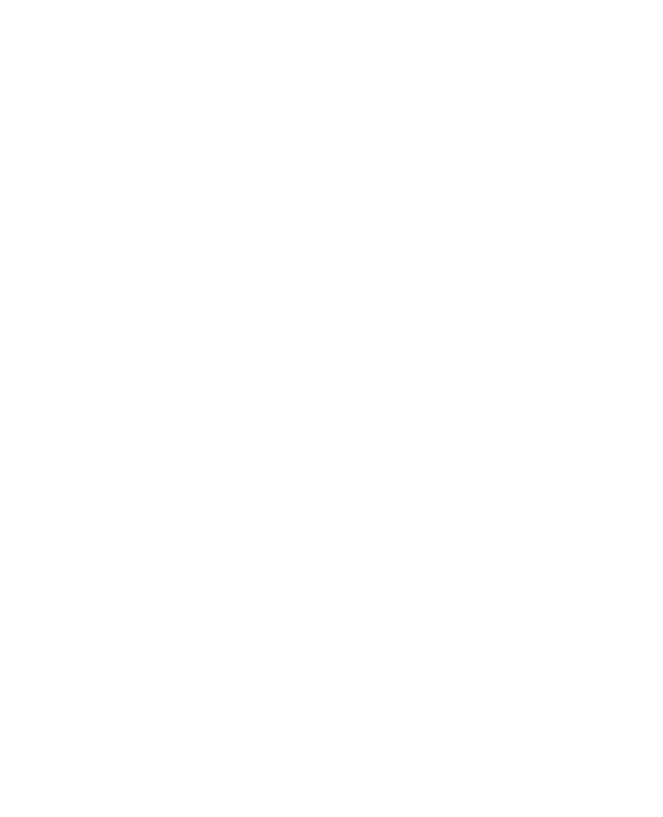
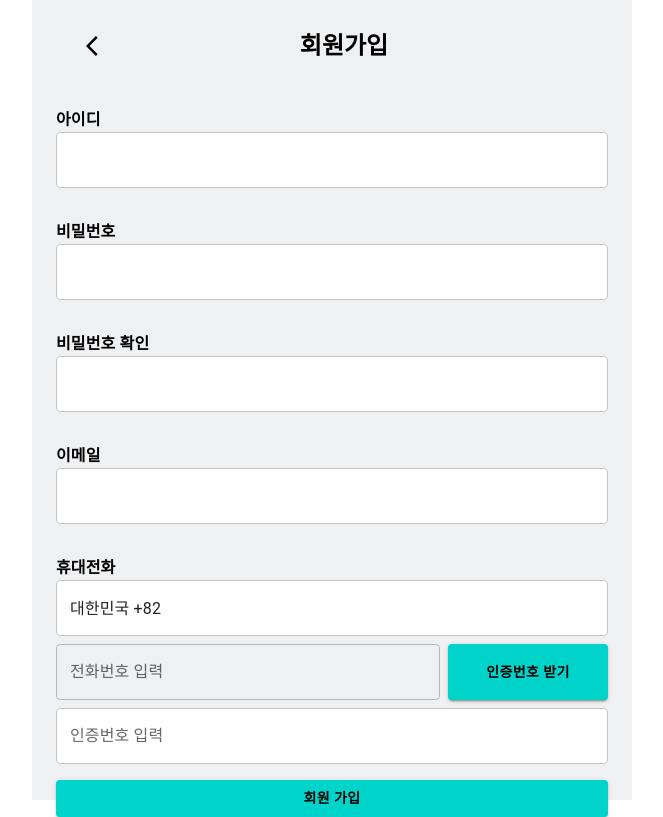
Before and after one commit to dm0114/ssokdam_mirror, a React (Create React App) app in the folder ecowon-front/: page /signup in a window 1280 px wide. Before the commit this address had no page. Shown: the whole page, without its empty margins (308-971 px from the left). Built offline with nearby package versions, Linux system fonts and the light colour scheme.

Commit message:
login SignUp

```diff
--- a/ecowon-front/src/App.jsx
+++ b/ecowon-front/src/App.jsx
@@ -7,6 +7,8 @@ import {
 import Loading from './Pages/Loading.jsx'
 import Login from './Pages/Auth/Login.jsx'
 import FindId from './Pages/Auth/FindId';
+import SignUp from './Pages/Auth/SignUp.jsx'
+import Home from './Pages/Main/Home'
 
 function App() {
   return (
@@ -16,6 +18,7 @@ function App() {
         </Route>
         <Route path='/login' element={<Login/>} />
         <Route path='/login/findId' element={<FindId/>} />
+        <Route path='/signup' element={<SignUp/>} />
       </Routes>
     </Router>
   );
--- a/ecowon-front/src/Pages/Auth/Login.jsx
+++ b/ecowon-front/src/Pages/Auth/Login.jsx
@@ -27,8 +27,8 @@ function Login(){
                 label="아이디"
                 fullWidth
                 required
-                name="email"
-                autoComplete='email'
+                name="아이디"
+                autoComplete='아이디'
                 autoFocus
                 margin='normal'
                 />
--- /dev/null
+++ b/ecowon-front/src/Pages/Auth/SignUp.jsx
@@ -0,0 +1,62 @@
+import React from "react";
+import Container from '@mui/material/Container';
+import ArrowBackIosIcon from '@mui/icons-material/ArrowBackIos';
+import Box from '@mui/material/Box';
+import { Typography } from "@mui/material"
+import TextField from '@mui/material/TextField';
+import Button from '@mui/material/Button';
+
+function SignUp(){
+  return(
+    <React.Fragment>
+      <Container maxWidth="sm" sx={{bgcolor : '#eff0f2', height : '100vh'}}>
+      <Box sx={{display:'flex', padding:'30px', justifyContent : 'center', alignItems:'center'}}>
+        <ArrowBackIosIcon sx={{color : 'black'}}/>
+          <Typography component="h5" variant="h5" sx={{ flex : '1', textAlign : 'center', fontWeight : 'bold'}}>
+            회원가입
+          </Typography>
+      </Box>
+      <Box sx={{ display : 'flex', flexDirection : 'column', flex : '1'}}>
+        <Box sx={{ my : 2 }}>
+          <Typography sx={{ fontWeight : 'bold' }}>
+            아이디
+          </Typography>
+          <TextField sx={{backgroundColor : 'white'}} fullWidth  id="fullWidth" />
+        </Box>
+        <Box sx={{ my : 2 }}>
+          <Typography sx={{ fontWeight : 'bold' }}>
+            비밀번호
+          </Typography>
+          <TextField sx={{backgroundColor : 'white'}} fullWidth id="fullWidth" />
+        </Box>
+        <Box sx={{ my : 2 }}>
+          <Typography sx={{ fontWeight : 'bold' }}>
+            비밀번호 확인
+          </Typography>
+          <TextField sx={{backgroundColor : 'white'}} fullWidth id="fullWidth" />
+        </Box>
+        <Box sx={{ my : 2 }}>
+          <Typography sx={{ fontWeight : 'bold' }}>
+            이메일
+          </Typography>
+          <TextField sx={{backgroundColor : 'white'}} fullWidth id="fullWidth" />
+        </Box>
+        <Box sx={{ my : 2 }}>
+          <Typography sx={{ fontWeight : 'bold' }}>
+            휴대전화
+          </Typography>
+          <TextField sx={{backgroundColor : 'white', mb: 1}} value="대한민국 +82" fullWidth id="fullWidth" />
+          <Box sx={{ display : 'flex'}}>
+            <TextField sx={{ pr : 1, flex : '3' }} id="outlined-basic" label="전화번호 입력" variant="outlined" />
+            <Button style={{ backgroundColor : '#00d3ca' }} variant={"contained"} sx={{ flex : '1', color : 'black', fontWeight : 'bold' }}>인증번호 받기</Button>
+          </Box>
+          <TextField sx={{backgroundColor : 'white', mt: 1}} label="인증번호 입력" fullWidth id="fullWidth" />
+        </Box>
+      </Box>
+      <Button style={{ backgroundColor : '#00d3ca' }} sx={{ color : 'black', fontWeight : 'bold' }} variant={"contained"} fullWidth>회원 가입</Button>
+      </Container>
+    </React.Fragment>
+  )
+}
+
+export default SignUp;
--- /dev/null
+++ b/ecowon-front/src/Pages/Main/Home.jsx
@@ -0,0 +1,9 @@
+import React from "react";
+
+function Home(){
+  return (
+    <div>홈</div>
+  )
+}
+
+export default Home;
```
Also changed, not shown: ecowon-front/src/Pages/Auth/SignUpModule.css (added).
